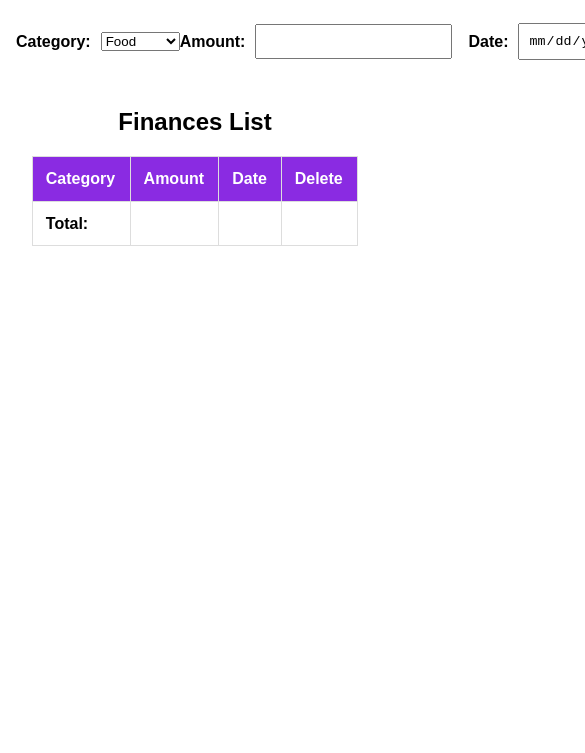
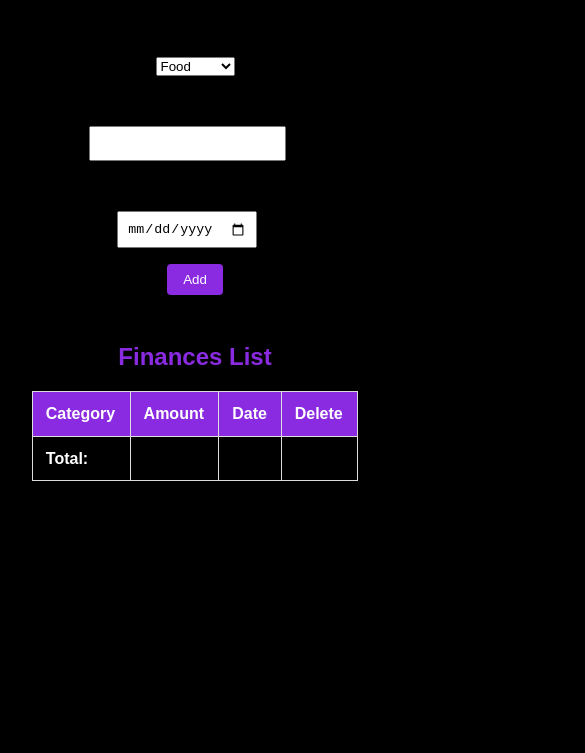
Before and after one commit to Dimitar0902/Finance-Tracker-App, a plain HTML site: page index.html in a window 390 px wide. Shown: the part 91-844 px from the top of the page, 585 px wide, since content can reach past the window. Drawn offline with Linux system fonts and the light colour scheme.

Commit message:
Making simple changes to make the layout responsive and fixing small issues with the JS logic

```diff
--- a/script.js
+++ b/script.js
@@ -5,7 +5,7 @@ const categorySelect = document.getElementById('category-select');
 const amountInput = document.getElementById('amount-input');
 const dateInput = document.getElementById('date-input');
 const addBtn = document.getElementById('add-btn');
-const expensesTableBody = document.getElementById('expnese-table-body');
+const expensesTableBody = document.getElementById('expense-table-body');
 const totalAmountCell = document.getElementById('total-amount');
 
 addBtn.addEventListener('click', function() {
--- a/style.css
+++ b/style.css
@@ -1,10 +1,12 @@
 body {
     font-family: Arial, sans-serif;
     margin: 0;
+    background-color: black ;
   }
 
   h1, h2 {
     text-align: center;
+    color: blueviolet;
   }
 
   .input-section {
@@ -47,6 +49,7 @@ body {
     border: 1px solid #ddd;
     padding: 0.8rem;
     text-align: left;
+    color: white;
   }
 
   th {
@@ -66,3 +69,14 @@ body {
     border-radius: 4px;
     cursor: pointer;
   }
+
+  @media (max-width: 770px) {
+ .input-section {
+    display: flex;
+    flex-direction: column;
+    justify-content: space-between;
+    align-items: center;
+    padding: 1rem;
+    gap: 1em;
+  }
+  }
```
